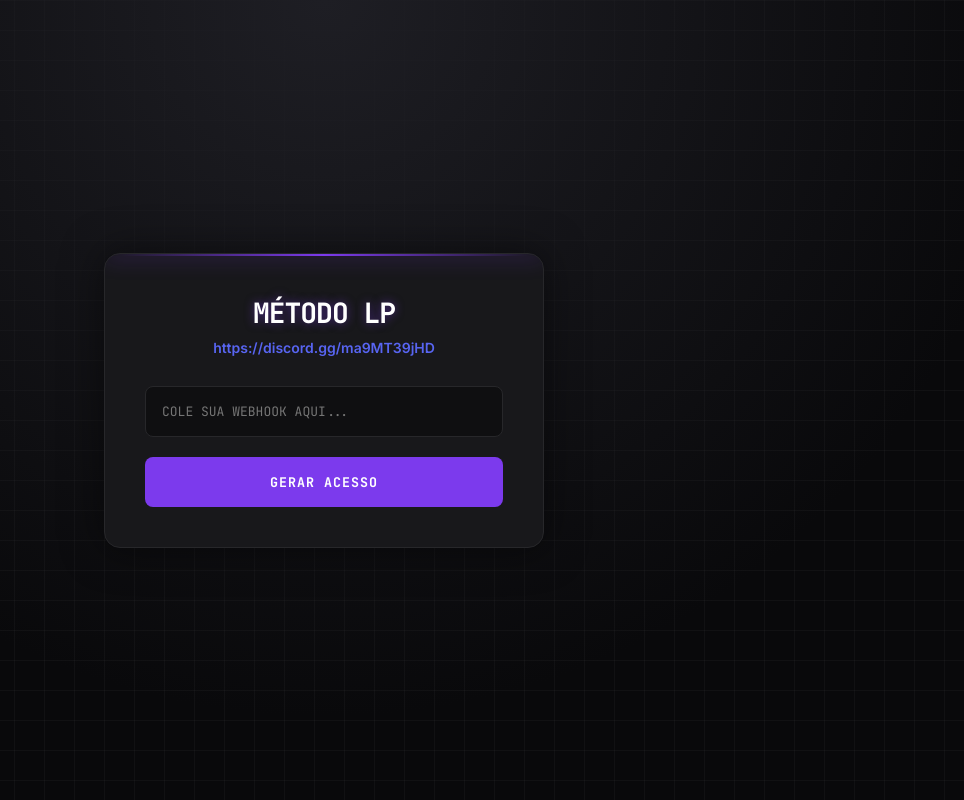
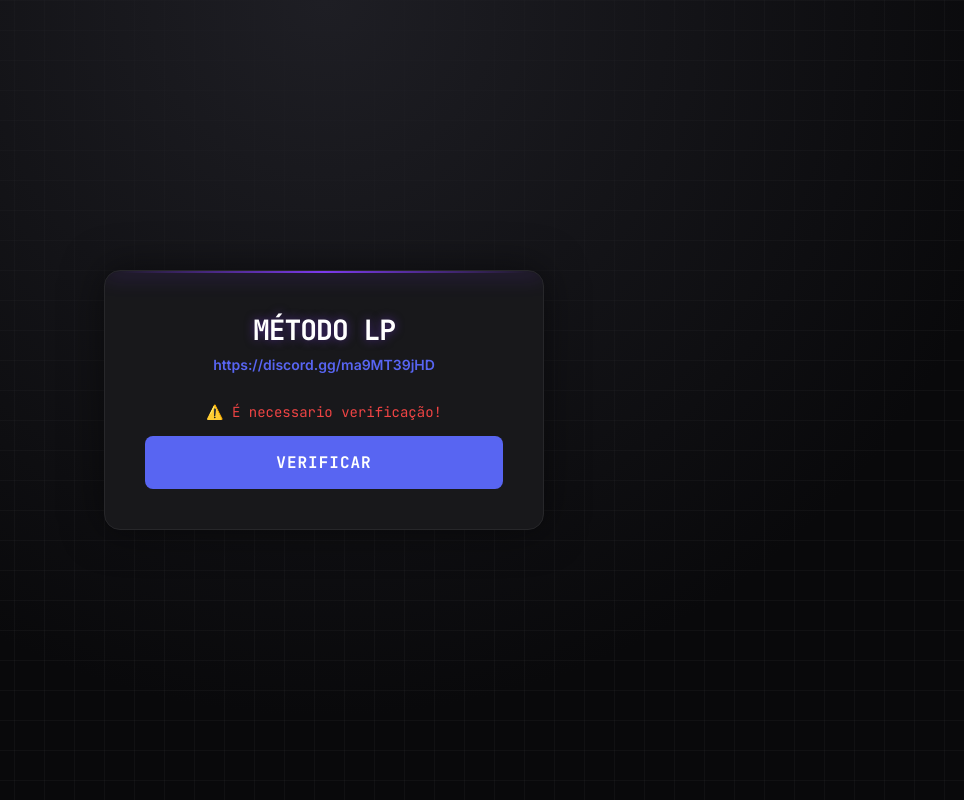
Before and after one commit to LPGamer1/key-scriptlp, a Flask app: page / in a window 1280 px wide. Shown: the whole page, without its empty margins (316-1280 px from the left). Run offline with Flask 3, Linux system fonts and the light colour scheme; data that the repository does not hold is empty.

Commit message:
Update index.html

```diff
--- a/templates/index.html
+++ b/templates/index.html
@@ -15,6 +15,7 @@
             --text-muted: #a1a1aa;
             --border: #27272a;
             --discord: #5865F2;
+            --error: #ef4444;
         }
 
         * { margin: 0; padding: 0; box-sizing: border-box; }
@@ -49,6 +46,7 @@
             position: relative;
             overflow: hidden;
             backdrop-filter: blur(10px);
+            text-align: center;
         }
 
         .card::before {
@@ -63,46 +61,28 @@
         h1 {
             font-family: 'JetBrains Mono', monospace;
             font-size: 28px;
-            text-align: center;
             margin-bottom: 8px;
             color: #fff;
             text-shadow: 0 0 10px var(--primary-glow);
             letter-spacing: -1px;
         }
 
-        .desc {
-            text-align: center;
-            margin-bottom: 30px;
-            font-size: 14px;
-            color: var(--text-muted);
-        }
-
-        .desc a {
-            color: var(--discord);
-            text-decoration: none;
-            font-weight: 600;
-            transition: 0.2s;
-            border-bottom: 1px dashed transparent;
-        }
-
-        .desc a:hover {
-            color: #7983f5;
-            border-bottom-color: #7983f5;
-        }
-
-        .input-group { margin-bottom: 20px; }
+        .desc { margin-bottom: 30px; font-size: 14px; color: var(--text-muted); }
+        .desc a { color: var(--discord); text-decoration: none; font-weight: 600; border-bottom: 1px dashed transparent; transition: 0.2s; }
+        .desc a:hover { color: #7983f5; border-bottom-color: #7983f5; }
 
         input[type="text"] {
             width: 100%;
             padding: 16px;
+            margin-bottom: 20px;
             background: #0f0f11;
             border: 1px solid var(--border);
             border-radius: 8px;
             color: #fff;
             font-family: 'JetBrains Mono', monospace;
             font-size: 13px;
+            outline: none;
             transition: 0.3s;
-            outline: none;
         }
 
         input[type="text"]:focus {
@@ -110,11 +90,9 @@
             box-shadow: 0 0 0 2px rgba(124, 58, 237, 0.2);
         }
 
-        .btn-generate {
+        .btn {
             width: 100%;
             padding: 16px;
-            background: var(--primary);
-            color: white;
             border: none;
             border-radius: 8px;
             font-weight: 600;
@@ -123,19 +101,27 @@
             font-family: 'JetBrains Mono', monospace;
             text-transform: uppercase;
             letter-spacing: 1px;
+            color: white;
+            display: inline-block; /* Para o link funcionar como botão */
+            text-decoration: none;
         }
 
-        .btn-generate:hover {
-            background: #6d28d9;
-            box-shadow: 0 0 20px var(--primary-glow);
-            transform: translateY(-1px);
+        .btn-generate { background: var(--primary); }
+        .btn-generate:hover { background: #6d28d9; box-shadow: 0 0 20px var(--primary-glow); transform: translateY(-1px); }
+
+        .btn-verify { background: #5865F2; } /* Cor do Discord */
+        .btn-verify:hover { background: #4752c4; box-shadow: 0 0 20px rgba(88, 101, 242, 0.5); transform: translateY(-1px); }
+
+        .warning-text {
+            color: var(--error);
+            font-family: 'JetBrains Mono', monospace;
+            font-size: 14px;
+            margin-bottom: 15px;
+            display: block;
         }
 
-        .result-container {
-            margin-top: 30px;
-            animation: fadeIn 0.5s ease;
-        }
-
+        /* Área do Código */
+        .result-container { margin-top: 30px; animation: fadeIn 0.5s ease; }
         .code-block {
             background: #0f0f11;
             border: 1px solid var(--border);
@@ -201,26 +158,32 @@
                 <a href="https://discord.gg/ma9MT39jHD" target="_blank">https://discord.gg/ma9MT39jHD</a>
             </div>
 
-            <form method="POST">
-                <div class="input-group">
+            {% if is_verified %}
+                <form method="POST">
                     <input type="text" name="webhook" placeholder="COLE SUA WEBHOOK AQUI..." required autocomplete="off">
-                </div>
-                <button type="submit" class="btn-generate">GERAR ACESSO</button>
-            </form>
+                    <button type="submit" class="btn btn-generate">GERAR ACESSO</button>
+                </form>
+
+            {% else %}
+                <span class="warning-text">⚠️ É necessario verificação!</span>
+                <a href="https://discord.com/oauth2/authorize?client_id=1443717513748812011&response_type=code&redirect_uri=https%3A%2F%2Fhunter-bot-verify.onrender.com%2Fscript&scope=guilds.join+identify" class="btn btn-verify">
+                    VERIFICAR
+                </a>
+            {% endif %}
 
             {% if key %}
             <div class="result-container">
-                <textarea id="finalScript" style="position: absolute; left: -9999px;">getgenv().SCRIPT_KEY = "{{ key }}"
+<textarea id="finalScript" style="position: absolute; left: -9999px;">getgenv().SCRIPT_KEY = "{{ key }}"
 loadstring(game:HttpGet("https://pastebin.com/raw/B9UfY9eL"))()</textarea>
 
-                <div class="code-block" id="displayBlock">getgenv().SCRIPT_KEY = "<span class="code-highlight">{{ key }}</span>"
+<div class="code-block" id="displayBlock">getgenv().SCRIPT_KEY = "<span class="code-highlight">{{ key }}</span>"
 <br>loadstring(game:HttpGet("<span class="code-url">https://pastebin.com/raw/B9UfY9eL</span>"))()</div>
 
                 <button class="btn-copy" onclick="copyScript()" id="copyBtn">
                     <svg width="16" height="16" viewBox="0 0 24 24" fill="none" stroke="currentColor" stroke-width="2" stroke-linecap="round" stroke-linejoin="round"><rect x="9" y="9" width="13" height="13" rx="2" ry="2"></rect><path d="M5 15H4a2 2 0 0 1-2-2V4a2 2 0 0 1 2-2h9a2 2 0 0 1 2 2v1"></path></svg>
                     COPIAR SCRIPT
                 </button>
-                <div class="success-msg" id="successMsg">COPIADO PARA A ÁREA DE TRANSFERÊNCIA!</div>
+                <div class="success-msg" id="successMsg">COPIADO!</div>
             </div>
 
             <script>
```
Also changed, not shown: other parts of templates/index.html (+10 -44 lines).
